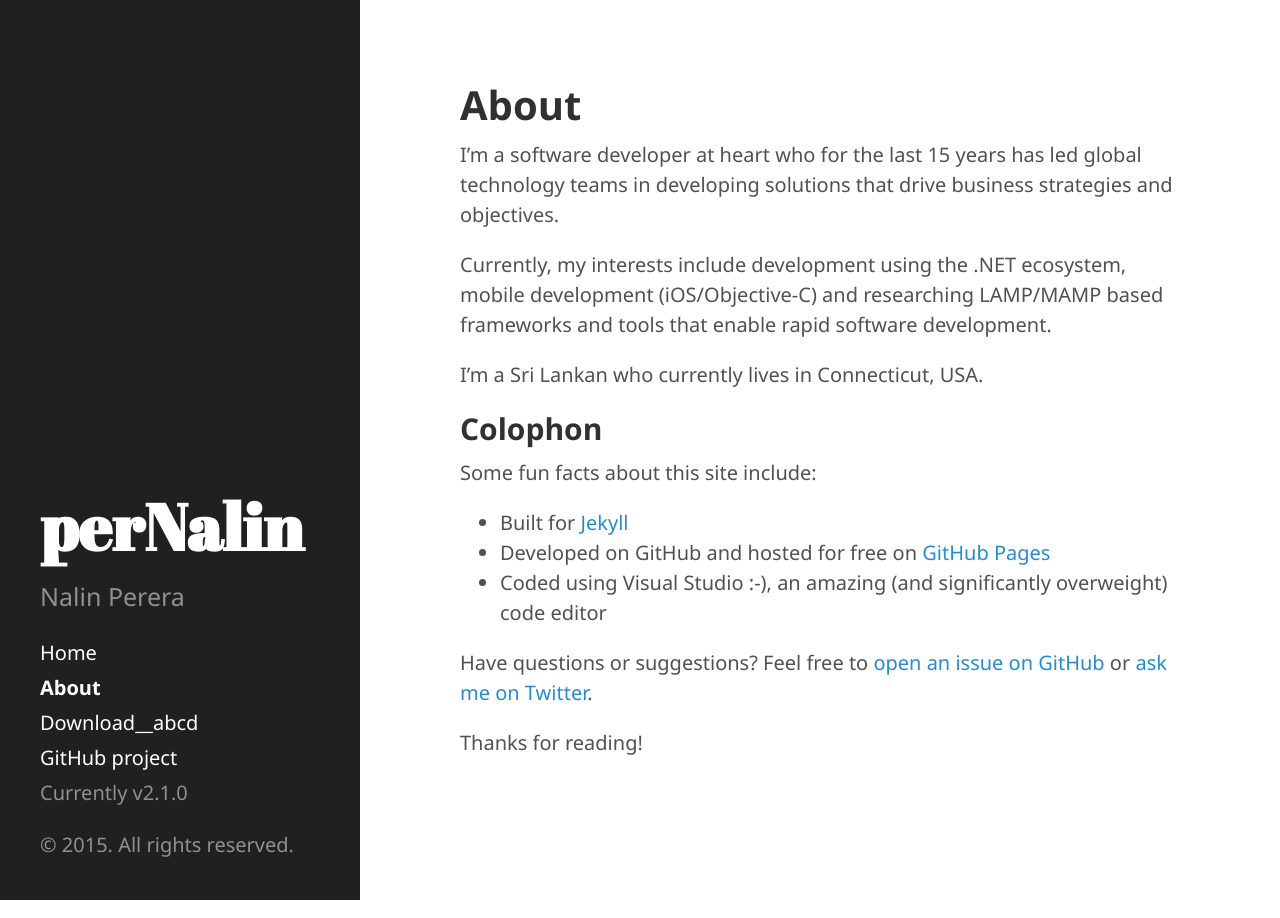
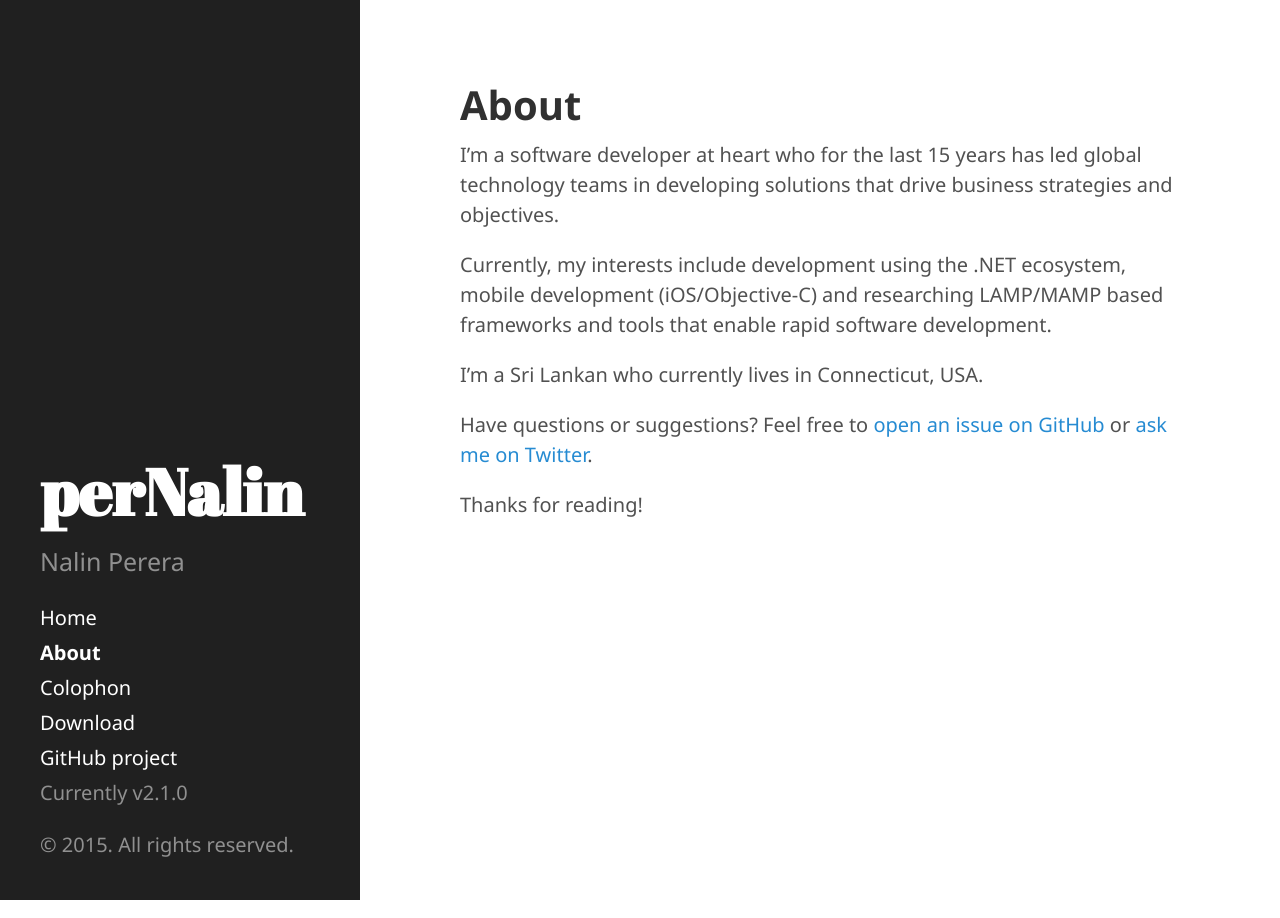
Before and after one commit to pernalin/pernalin.github.io, a Jekyll site: the page built from about.md, in a window 1280 px wide. Built offline with Jekyll 4.4.1, drawn with Linux system fonts in a browser that asks for light colours; Markdown is read by kramdown in place of the engine named in the settings.

```diff
--- a/_includes/sidebar.html
+++ b/_includes/sidebar.html
@@ -26,7 +26,7 @@
         {% endif %}
       {% endfor %}
 
-      <a class="sidebar-nav-item" href="{{ site.github.repo }}/archive/v{{ site.version }}.zip">Download__abcd</a>
+      <a class="sidebar-nav-item" href="{{ site.github.repo }}/archive/v{{ site.version }}.zip">Download</a>
       <a class="sidebar-nav-item" href="{{ site.github.repo }}">GitHub project</a>
       <span class="sidebar-nav-item">Currently v{{ site.version }}</span>
     </nav>
--- a/about.md
+++ b/about.md
@@ -9,14 +9,6 @@ Currently, my interests include development using the .NET ecosystem, mobile dev
 
 I'm a Sri Lankan who currently lives in Connecticut, USA.
 
-## Colophon
-
-Some fun facts about this site include:
-
-* Built for [Jekyll](http://jekyllrb.com)
-* Developed on GitHub and hosted for free on [GitHub Pages](https://pages.github.com)
-* Coded using Visual Studio :-), an amazing (and significantly overweight) code editor
-
 Have questions or suggestions? Feel free to [open an issue on GitHub](https://github.com/pernalin/pernalin.github.io/issues/new) or [ask me on Twitter](https://twitter.com/pernalin).
 
 Thanks for reading!
```
Also changed, not shown: colophon.md (added, +13 -0 lines).
